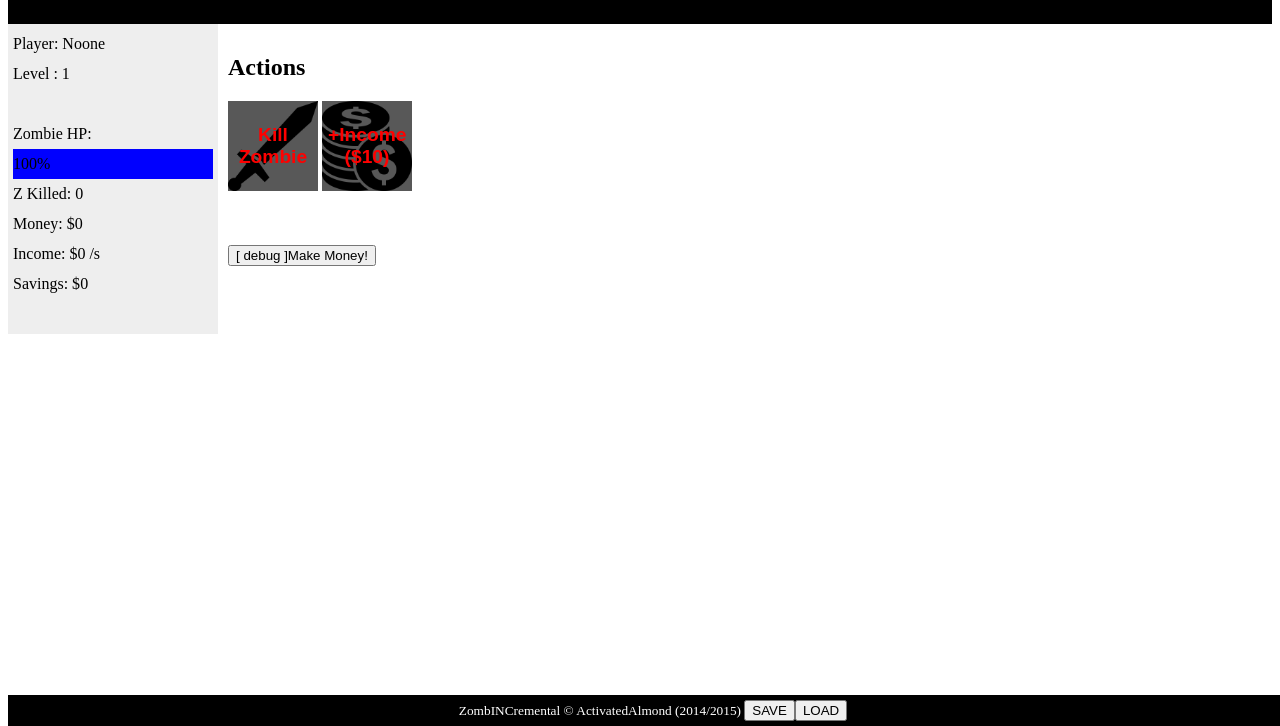
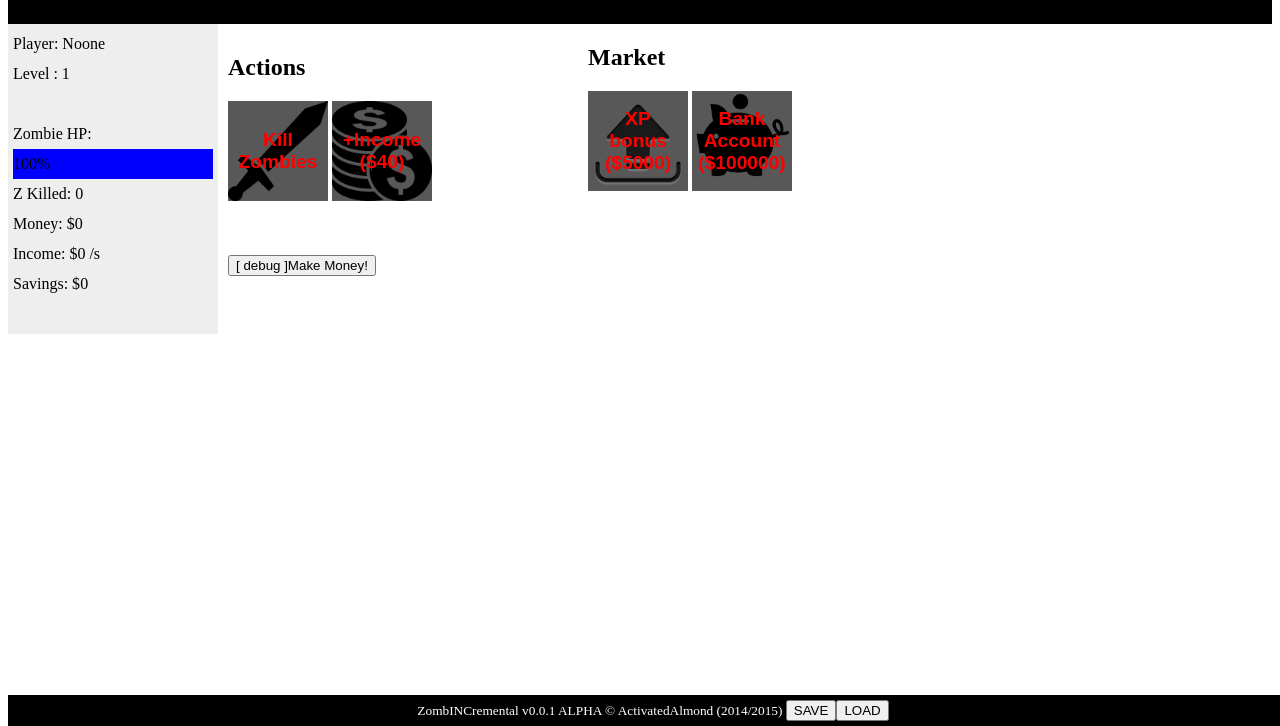
Before and after one commit to asciifaceman/zombINCremental, a plain HTML site: page index.html in a window 1280 px wide. Shown: the part 74-800 px from the top of the page. Drawn offline with nearby package versions, Linux system fonts and the light colour scheme.

Commit message:
Broke out button css and tweaked some settings
It’s getting pretty messy in here.

Tweaked some values seeking initial balance

```diff
--- a/index.html
+++ b/index.html
@@ -2,6 +2,7 @@
 
 	<head>
 		<link rel="stylesheet" type="text/css" href="static/interface.css" />
+		<link rel="stylesheet" type="text/css" href="static/buybuttons.css" />
 		<!--<link rel="stylesheet" type="text/css" href="http://code.jquery.com/ui/1.11.2/themes/smoothness/jquery-ui.css" />-->
 		<script src="http://code.jquery.com/jquery-1.10.2.js"></script>
 		<script src="http://code.jquery.com/ui/1.11.2/jquery-ui.js"></script>
@@ -41,12 +42,21 @@
 		<div id="section">
 		<h2>Actions</h2>
 		<p>
-		<button onclick="fightEnemy()" class="killzomb playerAction">Kill Zombie</button>
+		<button onclick="fightEnemy()" class="killzomb playerAction">Kill Zombies</button>
 		<button onclick="incrementIncome()" class="incIncome playerAction">+Income ($<span id="incomeCost")>10</span>) </button><br />
 		<br /><br /><br />
-		<button onclick="moneyClick(1)">[ debug ]Make Money!</button><br />
+		<button onclick="moneyClick(5000)">[ debug ]Make Money!</button><br />
+		</p>
+		</div >
 
-		</div >
+		<div id="market">
+		<h2>Market</h2>
+		<p>
+		<button onclick="buyItem('xpbonus')" class="buyXPBonus playerAction">XP bonus ($<span id="xpcost">5000</span>)</button>
+		<button onclick="buyItem('bank')" class="buyBankAct playerAction">Bank Account ($100000)</button>
+
+		</p>
+		</div>
 
 		<!--<div class="toggler">
 			<div id="effect" class="ui-widget-content ui-corner-all">
@@ -55,7 +65,7 @@
 		</div>-->
 
 		<div id="footer">
-		<small>ZombINCremental &copy; ActivatedAlmond (2014/2015) <button onclick="saveGame()">SAVE</button><button onclick="loadGame()">LOAD</button></small>
+		<small>ZombINCremental v0.0.1 ALPHA &copy; ActivatedAlmond (2014/2015) <button onclick="saveGame()">SAVE</button><button onclick="loadGame()">LOAD</button></small>
 		</div>
 		<script type="text/javascript" src="main.js"></script>
 	</body>
--- a/main.js
+++ b/main.js
@@ -5,7 +5,12 @@ var player = {
 	levelxp:20,
 	money:0,
 	income:0,
-	killedZombies:0
+	killedZombies:0,
+	damagebonus:1,
+	damcost:5000,
+	xpbonus:1,
+	xpcost:5000,
+	bankAccount: false
 };
 
 var zombies = {
@@ -13,13 +18,14 @@ var zombies = {
 	hp:10,
 	maxhp:10,
 	moneyValue:1,
-	xpValue:10
+	xpValue:10,
+	difficulty: 1
 }
 
 var killing = false;
 
 function prettify(input){
-    var output = Math.round(input * 1000000)/1000000;
+    var output = Math.round(input * 100)/100;
 	return output;
 }
 
@@ -52,48 +58,61 @@ function deleteSave(){
 
 ///// Gameplay Functions
 
+function buyItem(item){
+	console.log("buying: " + item);
+	if (item == "bank"){
+		if (player["money"] < 100000){
+			flashMessage("Not enough money for that purchase!");
+		}
+	} else if (item == "xpbonus"){
+		if (player["money"] < player["xpcost"]){
+			flashMessage("Not enough money for that purchase!");
+		} else {
+			if (player["xpbonus"] <= 500){
+				player["money"] -= player["xpcost"];
+				player["xpbonus"] += (Math.log(player["xpbonus"]) + 1);
+				player["xpcost"] += (Math.log(player["xpcost"]) * player["xpcost"]) / 2;
+			} else {
+				flashMessage("You hit the bonus cap!");
+			}
+
+		}
+	}
+};
+
 function moneyClick(increment){
 	player["money"] = player["money"] + increment;
-	document.getElementById("money").innerHTML = player["money"];
+	document.getElementById("money").innerHTML = prettify(player["money"]);
 };
 
 function incrementIncome(){
-	var incomeCost = Math.floor(10 * Math.pow(1.1,player["income"]));
+	var incomeCost = (20 + Math.floor(5 * Math.log(player["income"] + 1))) * (player["level"] * 2);
+	console.log(incomeCost);
 	if (player["money"] >= incomeCost){
-		player["income"] = (player["income"] * 1.5) + 1;
+		player["income"] = (player["income"] * 1.1) + 1;
 		player["money"] = player["money"] - incomeCost;
-		document.getElementById('income').innerHTML = player["income"];
-		document.getElementById('money').innerHTML = player["money"];
+		document.getElementById('income').innerHTML = prettify(player["income"]);
+		document.getElementById('money').innerHTML = prettify(player["money"]);
+		var nextIncome = (20 + Math.floor(5 * Math.log(player["income"] + 1))) * (player["level"] * 2);
+		document.getElementById('incomeCost').innerHTML = prettify(nextIncome);
 	};
-	var nextIncome = Math.floor(10 * Math.pow(1.1,player["income"]));
-	document.getElementById('incomeCost').innerHTML = nextIncome;
 };
 
 function levelUp(player, enemy){
-	newXP = enemy["xpValue"];
-	player["xp"] += newXP;
-	while (player["xp"] >= player["levelxp"]){
-		player["xp"] - player["levelxp"];
-		player["level"] += 1;
-		player["levelxp"] *= 2.5;
-	}
-
-	//console.log(player["xp"]);
-	//while (newXP > 0){
-	//	console.log(newXP);
-	//	if (player["xp"] < player["xpValue"]){
-	//		player["xp"] += 1;
-	//		newXP -= 1;
-	//		console.log("[playerxp: " + player["xp"] + "][newXp: " + newXP)
-	//	} else if (player["xp"] >= player["xpValue"]){
-	//		player["level"] += 1;
-	//		player["xp"] = 0;
-	//		console.log("leveled up");
-	//	}
+	//newXP = enemy["xpValue"];
+	//player["xp"] += newXP;
+	//while (player["xp"] >= player["levelxp"]){
+	//	player["xp"] - player["levelxp"];
+	//	player["level"] += 1;
+	//	player["levelxp"] = 100 * Math.sqrt(player["level"]);
+	//	console.log(player["levelxp"]);
 	//}
-
-	//player["xp"] -= player["levelxp"];
-	//player["level"]++;
+	player["xp"] = 0; // ditched XP rollover due to bugs
+	player["level"] += 1;
+	//player["levelxp"] = 100 * Math.sqrt(player["level"]);
+	//player["levelxp"] = ((Math.pow(player["level"], 2) / 2) * 100) - (player["level"]*100);
+	player["levelxp"] = (Math.pow(player["level"], 2) - Math.log(Math.pow(player["level"],2)));
+	console.log(player["levelxp"]);
 
 	flashMessage("Leveled up! " + player["levelxp"] + " needed for next level...");
 };
@@ -101,8 +120,6 @@ function levelUp(player, enemy){
 function killBar(enemy) {
 	//damage = (player["level"] + player["killedZombies"]) / 10;
 	damage = (player["level"] + Math.log(player["killedZombies"] + 1));
-	console.log("Damage : " + damage);
-	console.log(zombies["hp"]);
 
 	if (zombies["hp"] >= 0){
 		zombies["hp"] -= damage;
@@ -115,23 +132,22 @@ function killBar(enemy) {
 		if (zombies["level"] <= (player["level"] + 5)){
 			zombies["level"] += 1;
 			zombies["maxhp"] += (Math.log(zombies["maxhp"]) + zombies["level"]);
-			console.log("new zombie HP : " + zombies["maxhp"]);
+			//console.log("new zombie HP : " + zombies["maxhp"]);
 			zombies["xpValue"]++;
 			zombies["hp"] = zombies["maxhp"];
 		}
-		//console.log(zombies["maxhp"]);
 	}
 
-	//killZombie();
 };
 
 function XPBar(enemy) {
-	if ((player["xp"] + zombies["xpValue"]) < player["levelxp"]){
-		player["xp"] += enemy["xpValue"];
+	if ((player["xp"] + enemy["xpValue"]) < player["levelxp"]){
+		player["xp"] += enemy["xpValue"] * player["xpbonus"];
+		console.log(enemy["xpValue"] * player["xpbonus"]);
 		xpPercent = (player["xp"] / player["levelxp"]) * 100;
 		document.getElementById("XP").style.width = prettify(xpPercent + '%');
 	} else {
-		levelUp(player, zombies);
+		levelUp(player, enemy);
 		//player["xp"] -= player["levelxp"];
 		//player["xp"] += enemy["xpValue"];
 		xpPercent = (player["xp"] / player["levelxp"]) * 100;
@@ -143,7 +159,8 @@ function XPBar(enemy) {
 
 function killZombie(){
 	XPBar(zombies);
-	player["money"]++;
+	//player["money"]++;
+	player["money"] += zombies["moneyValue"];
 	document.getElementById("zombieKills").innerHTML = player["killedZombies"];
 
 };
@@ -158,6 +175,21 @@ function fightEnemy(zombies){
 
 ///// Automation Functions
 
+function updatePage(){
+	xpPercent = (player["xp"] / player["levelxp"]) * 100;
+	hpPercent = (zombies["hp"] / zombies["maxhp"]) * 100;
+	document.getElementById("XP").style.width = prettify(xpPercent) + "%";
+	document.getElementById("level").innerHTML="Level : " + player["level"];
+	document.getElementById("levelPercent").innerHTML=prettify(xpPercent) + "%";
+	document.getElementById("hppercent").innerHTML=prettify(hpPercent) + "%";
+	document.getElementById("income").innerHTML = prettify(player["income"]);
+	document.getElementById("money").innerHTML = prettify(player["money"]);
+	document.getElementById("zombieKills").innerHTML = player["killedZombies"];
+	document.getElementById("xpcost").innerHTML = player["xpcost"];
+	var nextIncome = (20 + Math.floor(5 * Math.log(player["income"] + 1))) * (player["level"] * 2);
+	document.getElementById('incomeCost').innerHTML = prettify(nextIncome);
+};
+
 window.setInterval(function(){ // 1000 delay for income and shorter stuff
 	moneyClick(player["income"]);
 }, 1000);
@@ -167,15 +199,8 @@ window.setInterval(function() { // 100 delay for faster stuff like XP updates
 		killBar(zombies);
 	}
 
-	xpPercent = (player["xp"] / player["levelxp"]) * 100;
-	hpPercent = (zombies["hp"] / zombies["maxhp"]) * 100;
-	//console.log("xp:" + player["xp"] + "/" + player["levelxp"]);
-	document.getElementById("XP").style.width = prettify(xpPercent) + "%";
-	document.getElementById("level").innerHTML="Level : " + player["level"];
-	document.getElementById("levelPercent").innerHTML=prettify(xpPercent) + "%";
-	document.getElementById("hppercent").innerHTML=prettify(hpPercent) + "%";
-	document.getElementById("income").innerHTML = player["income"];
-	document.getElementById("zombieKills").innerHTML = player["killedZombies"];
+	updatePage();
+
 }, 100);
 
 ////// Window effect functions
--- /dev/null
+++ b/static/buybuttons.css
@@ -0,0 +1,72 @@
+.killzomb{
+    outline: none;
+    background:url(./sword.png) #585858;
+    background-size: 100% auto;
+    background-repeat: no-repeat;
+    width:100px;
+    height:100px;
+    color: red;
+    font-size: larger;
+    font-weight: bold;
+    border: 0px;
+}
+.killzomb:hover {
+    background-color:#686868;
+}
+.killzomb:active {
+    background-color:#ffffff;
+}
+.incIncome{
+    outline: none;
+    background:url(./income.png) #585858;
+    background-size: 100% auto;
+    background-repeat: no-repeat;
+    width:100px;
+    height:100px;
+    color: red;
+    font-size: larger;
+    font-weight: bold;
+    border: 0px;
+}
+.incIncome:hover {
+    background-color:#686868;
+}
+.incIncome:active {
+    background-color:#ffffff;
+}
+.buyBankAct {
+    outline: none;
+    background:url(./bank.png) #585858;
+    background-size: 100% auto;
+    background-repeat: no-repeat;
+    width:100px;
+    height:100px;
+    color: red;
+    font-size: larger;
+    font-weight: bold;
+    border: 0px;
+}
+.buyBankAct:hover {
+    background-color:#686868;
+}
+.buyBankAct:active {
+    background-color:#ffffff;
+}
+.buyXPBonus {
+    outline: none;
+    background:url(./xpbonus.png) #585858;
+    background-size: 100% auto;
+    background-repeat: no-repeat;
+    width:100px;
+    height:100px;
+    color: red;
+    font-size: larger;
+    font-weight: bold;
+    border: 0px;
+}
+.buyXPBonus:hover {
+    background-color:#686868;
+}
+.buyXPBonus:active {
+    background-color:#ffffff;
+}
--- a/static/interface.css
+++ b/static/interface.css
@@ -50,8 +50,8 @@
     background:url(./sword.png) #585858;
     background-size: 100% auto;
     background-repeat: no-repeat;
-    width:90px;
-    height:90px;
+    width:100px;
+    height:100px;
     color: red;
     font-size: larger;
     font-weight: bold;
@@ -68,8 +68,8 @@
     background:url(./income.png) #585858;
     background-size: 100% auto;
     background-repeat: no-repeat;
-    width:90px;
-    height:90px;
+    width:100px;
+    height:100px;
     color: red;
     font-size: larger;
     font-weight: bold;
@@ -79,6 +79,24 @@
     background-color:#686868;
 }
 .incIncome:active {
+    background-color:#ffffff;
+}
+.buyBankAct {
+    outline: none;
+    background:url(./bank.png) #585858;
+    background-size: 100% auto;
+    background-repeat: no-repeat;
+    width:100px;
+    height:100px;
+    color: red;
+    font-size: larger;
+    font-weight: bold;
+    border: 0px;
+}
+.buyBankAct:hover {
+    background-color:#686868;
+}
+.buyBankAct:active {
     background-color:#ffffff;
 }
 #blanket {
```
Also changed, not shown: static/bank.png (added), static/xpbonus.png (added).
